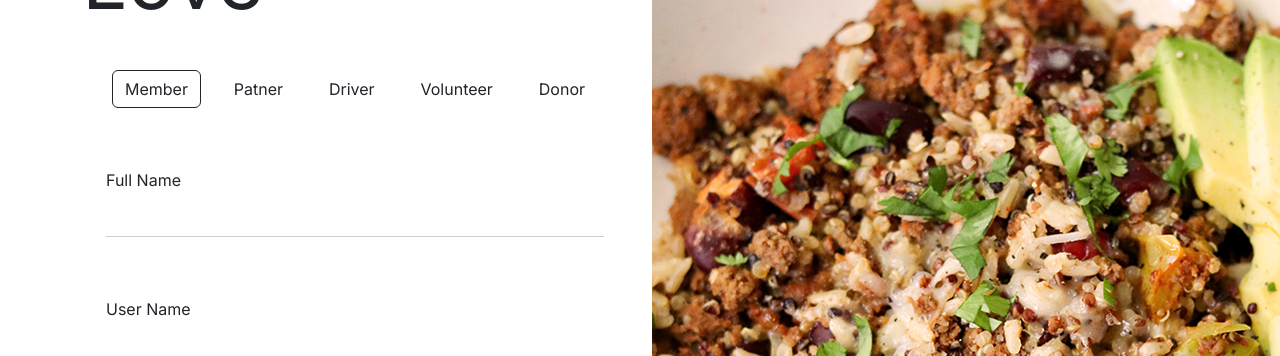
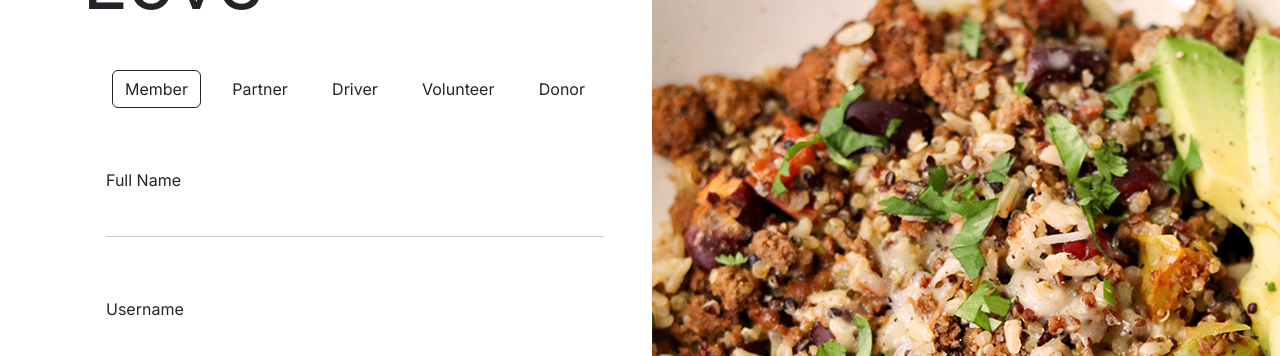
Before and after one commit to RyanRizaldy/MealsOnWheels, a React (Create React App) app: page /Register in a window 1280 px wide. Shown: the part 444-800 px from the top of the page. Built offline with nearby package versions, Linux system fonts and the light colour scheme.

Commit message:
Update Register.jsx

```diff
--- a/src/Pages/Register.jsx
+++ b/src/Pages/Register.jsx
@@ -28,7 +28,7 @@ function Register(){
     </Form.Group>
 
     <Form.Group className="formInput mb-3">
-      <Form.Label>User Name</Form.Label>
+      <Form.Label>Username</Form.Label>
       <Form.Control
         style={{ outline: "none", boxShadow: "none" }}
         type="text"
@@ -74,12 +74,12 @@ function Register(){
     </Button>
   </div>
   </>;
-  } else if (selectedOption === 'patner') {
+  } else if (selectedOption === 'Partner') {
     content =
     <>
     <Form className='px-4'>
     <Form.Group className="formInput mb-3">
-      <Form.Label>Name</Form.Label>
+      <Form.Label>Full Name</Form.Label>
       <Form.Control
         style={{ outline: "none", boxShadow: "none" }}
         type="text"
@@ -146,7 +146,7 @@ function Register(){
     </Form.Group>
 
     <Form.Group className="formInput mb-3">
-      <Form.Label>User Name</Form.Label>
+      <Form.Label>Username</Form.Label>
       <Form.Control
         style={{ outline: "none", boxShadow: "none" }}
         type="text"
@@ -205,7 +205,7 @@ function Register(){
     </Form.Group>
 
     <Form.Group className="formInput mb-3">
-      <Form.Label>User Name</Form.Label>
+      <Form.Label>Username</Form.Label>
       <Form.Control
         style={{ outline: "none", boxShadow: "none" }}
         type="text"
@@ -264,7 +264,7 @@ function Register(){
     </Form.Group>
 
     <Form.Group className="formInput mb-3">
-      <Form.Label>User Name</Form.Label>
+      <Form.Label>Username</Form.Label>
       <Form.Control
         style={{ outline: "none", boxShadow: "none" }}
         type="text"
@@ -307,8 +307,8 @@ function Register(){
                 <Button className={selectedOption === 'member' ? 'active' : ''}onClick={() => handleOptionChange('member')} variant="outline">
                   Member
                 </Button>
-                <Button className={selectedOption === 'patner' ? 'active' : ''}onClick={() => handleOptionChange('patner')} variant="outline">
-                  Patner
+                <Button className={selectedOption === 'Partner' ? 'active' : ''}onClick={() => handleOptionChange('Partner')} variant="outline">
+                  Partner
                 </Button>
                 <Button className={selectedOption === 'driver' ? 'active' : ''}onClick={() => handleOptionChange('driver')} variant="outline">
                   Driver
```
